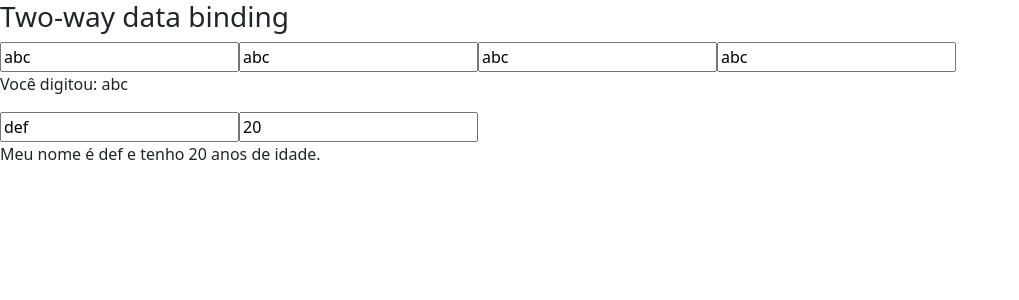
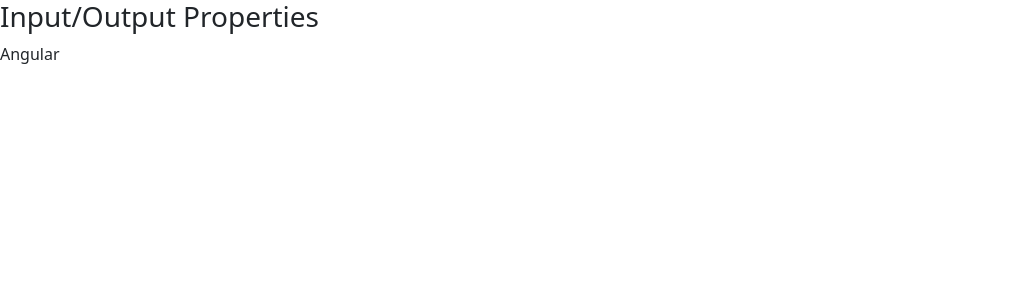
Before and after one commit to rss999999999/data-biding, an Angular app: page / in a window 1280 px wide. Shown: the top 300 px of the page, without its empty margins (0-1019 px from the left). Built offline with nearby package versions, Linux system fonts and the light colour scheme.

Commit message:
#13: Reusando Componentes com Input properties

```diff
--- a/src/app/app.module.ts
+++ b/src/app/app.module.ts
@@ -7,11 +7,13 @@
 import { NgbModule } from '@ng-bootstrap/ng-bootstrap';
 import {  FormsModule  } from "@angular/forms";
 import {MeuFormModule} from "./meu-form/meu-form.module";
+import { InputPropertyComponent } from './input-property/input-property.component';
 
 @NgModule({
   declarations: [
     AppComponent,
-    DataBindingComponent
+    DataBindingComponent,
+    InputPropertyComponent
   ],
   imports: [
     BrowserModule,
--- a/src/app/data-binding/data-binding.component.html
+++ b/src/app/data-binding/data-binding.component.html
@@ -83,4 +83,11 @@
 <!--</section>-->
 
 
-<app-meu-form></app-meu-form>
+<!--<app-meu-form></app-meu-form>-->
+
+<section class="input-output-properties">
+  <article>
+    <h3>Input/Output Properties</h3>
+    <app-curso [nomeCurso]="nomeDoCurso"></app-curso>
+  </article>
+</section>
--- a/src/app/data-binding/data-binding.component.ts
+++ b/src/app/data-binding/data-binding.component.ts
@@ -13,6 +13,8 @@
   valorAtual: string = '';
   valorSalvo: string = '';
   isMouseOver: boolean = false;
+
+  nomeDoCurso: string = 'Angular';
 
 
   getValor(){
--- /dev/null
+++ b/src/app/input-property/input-property.component.html
@@ -0,0 +1 @@
+<p>{{  nomeCurso  }}</p>
--- /dev/null
+++ b/src/app/input-property/input-property.component.ts
@@ -0,0 +1,13 @@
+import {Component, Input} from '@angular/core';
+
+@Component({
+  selector: 'app-curso',
+  templateUrl: './input-property.component.html',
+  styleUrls: ['./input-property.component.scss']
+})
+export class InputPropertyComponent {
+
+  @Input()
+  nomeCurso: string = "";
+
+}
```
Also changed, not shown: src/app/input-property/input-property.component.scss (added), 1 other file (tests, documents, lock files or other folders).
